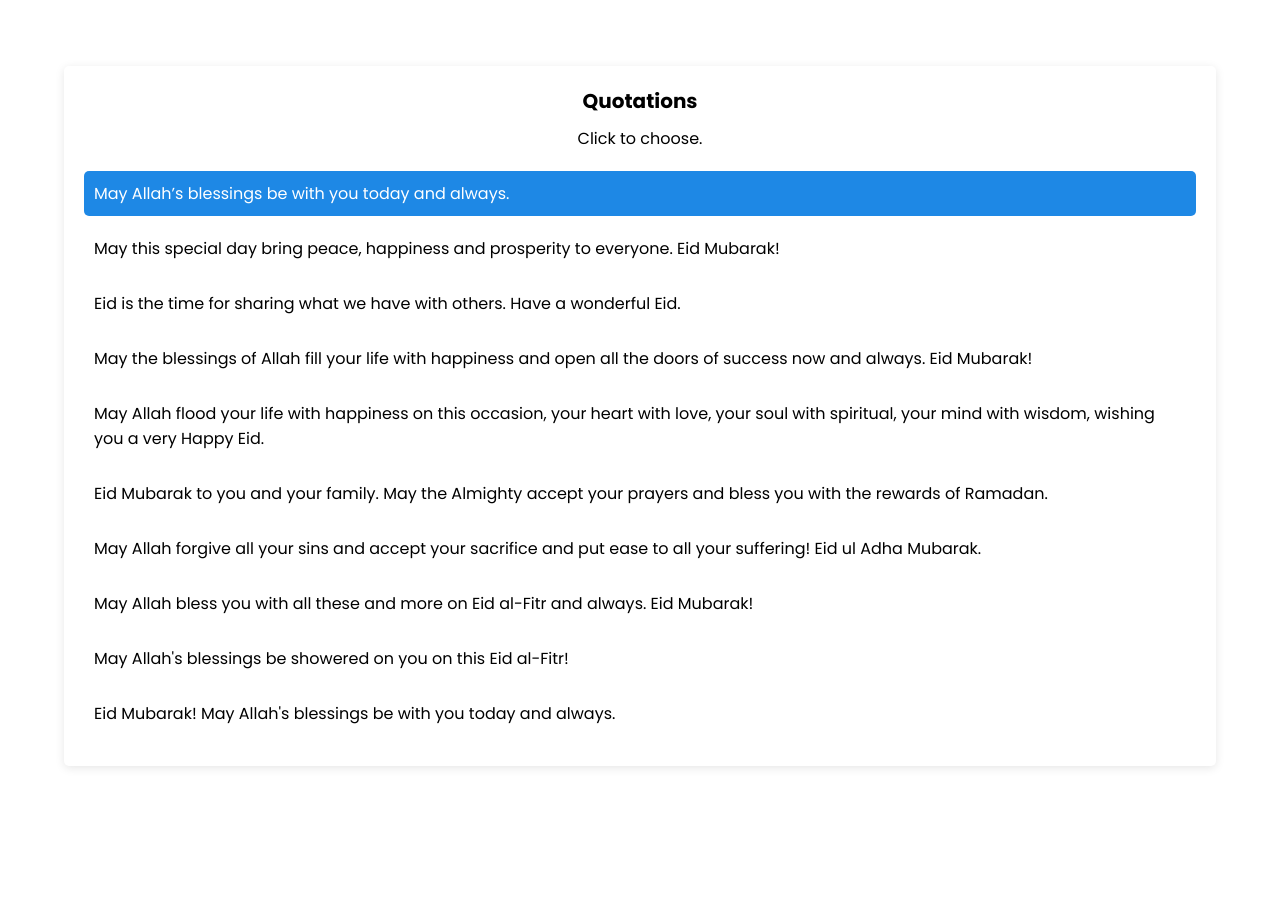
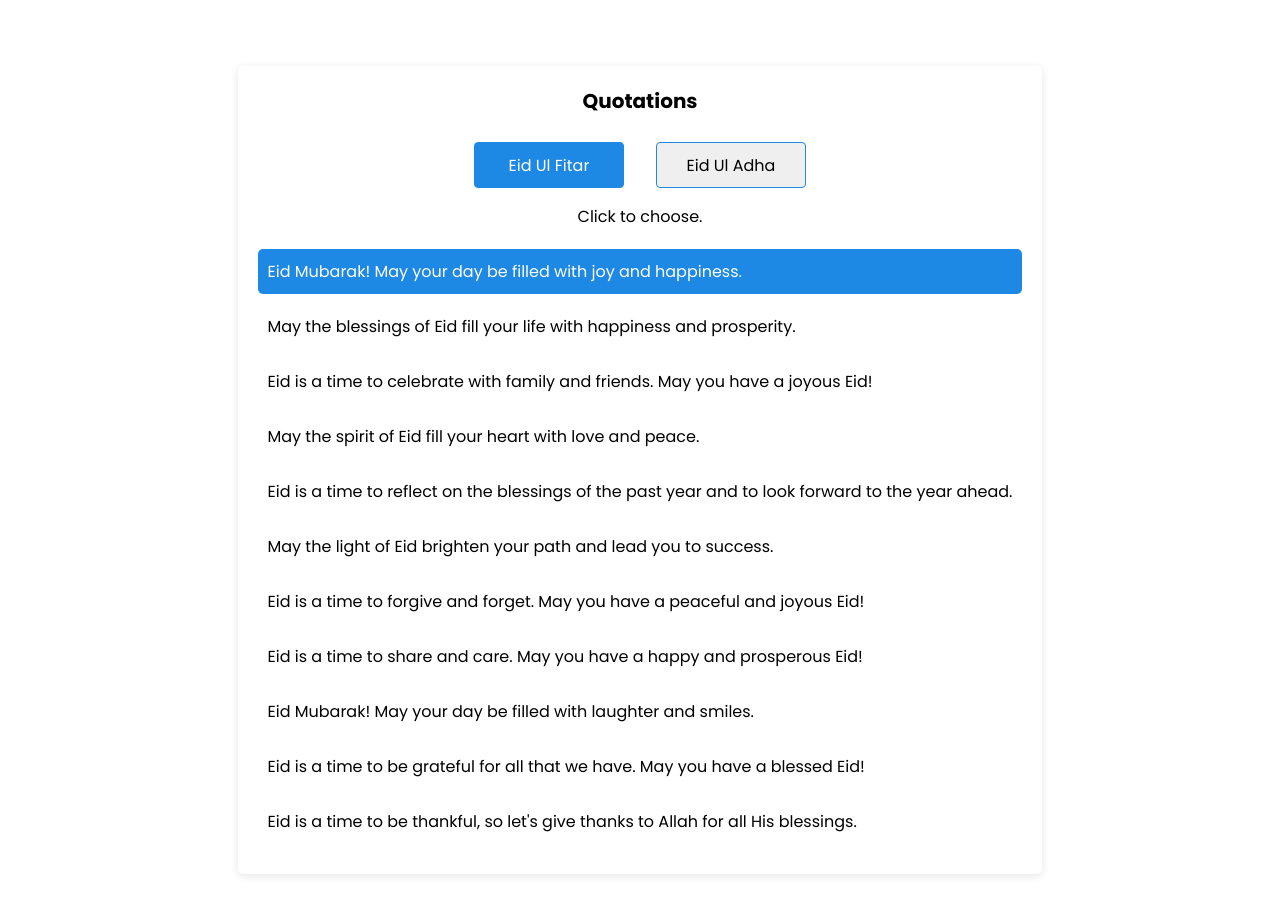
Before and after one commit to AA961/eid-cards, a Nuxt app: page / in a window 1280 px wide. Shown: the part 1220-2134 px from the top of the page. Before the commit the page ends 2070 px from the top, so only its background shows below. Built offline with nearby package versions, Linux system fonts and the light colour scheme.

Commit message:
adding eid ul adha qouets

```diff
--- a/pages/index.vue
+++ b/pages/index.vue
@@ -8,7 +8,7 @@ let visibleCardOnly = ref(false)
 
 let toName = ref("[Name]");
 let fromName = ref("[Your Name]");
-let cardHeading = ref("Have A Blessed Eid");
+let cardHeading = ref("Have A Blessed Eid!");
 
 
 if (route.query.to && route.query.from) {
@@ -101,19 +101,37 @@ const palettes = [
 ];
 
 
-const quotes = [
-    'May Allah’s blessings be with you today and always.',
-    'May this special day bring peace, happiness and prosperity to everyone. Eid Mubarak!',
-    'Eid is the time for sharing what we have with others. Have a wonderful Eid.',
-    'May the blessings of Allah fill your life with happiness and open all the doors of success now and always. Eid Mubarak!',
-    'May Allah flood your life with happiness on this occasion, your heart with love, your soul with spiritual, your mind with wisdom, wishing you a very Happy Eid.',
-    'Eid Mubarak to you and your family. May the Almighty accept your prayers and bless you with the rewards of Ramadan.',
-    'May Allah forgive all your sins and accept your sacrifice and put ease to all your suffering! Eid ul Adha Mubarak.',
-    'May Allah bless you with all these and more on Eid al-Fitr and always. Eid Mubarak!',
-    "May Allah's blessings be showered on you on this Eid al-Fitr!",
-    "Eid Mubarak! May Allah's blessings be with you today and always.",
+const eidUlFitarQuotes = [
+    "Eid Mubarak! May your day be filled with joy and happiness.",
+    "May the blessings of Eid fill your life with happiness and prosperity.",
+    "Eid is a time to celebrate with family and friends. May you have a joyous Eid!",
+    "May the spirit of Eid fill your heart with love and peace.",
+    "Eid is a time to reflect on the blessings of the past year and to look forward to the year ahead.",
+    "May the light of Eid brighten your path and lead you to success.",
+    "Eid is a time to forgive and forget. May you have a peaceful and joyous Eid!",
+    "Eid is a time to share and care. May you have a happy and prosperous Eid!",
+    "Eid Mubarak! May your day be filled with laughter and smiles.",
+    "Eid is a time to be grateful for all that we have. May you have a blessed Eid!",
+    "Eid is a time to be thankful, so let's give thanks to Allah for all His blessings."
 ];
-const selectedQuotation = ref(quotes[0]);
+
+const eidUlAdhaQuotes = [
+    "Eid ul Adha Mubarak! May your day be filled with peace, joy, and happiness.",
+    "May the blessings of Eid ul Adha fill your life with love, compassion, and generosity.",
+    "Eid ul Adha is a time to celebrate the sacrifice of Prophet Ibrahim. May your sacrifice be accepted by Allah.",
+    "May the spirit of Eid ul Adha fill your heart with love and compassion for all living beings.",
+    "Eid ul Adha is a time to come together as a community and celebrate our faith. May you have a joyous Eid!",
+    "May the light of Eid ul Adha guide you on the path of righteousness.",
+    "Eid ul Adha is a time to forgive and forget. May you have a peaceful and joyous Eid!",
+    "Eid ul Adha is a time to share and care. May you have a happy and prosperous Eid!",
+    "Eid ul Adha Mubarak! May your day be filled with laughter and smiles.",
+    "Eid ul Adha is a time to be grateful for all that we have. May you have a blessed Eid!"
+]
+
+
+const currentQuotation = ref(eidUlFitarQuotes)
+
+const selectedQuotation = ref(currentQuotation.value[0]);
 const selectQuotation = (quotation) => selectedQuotation.value = quotation;
 
 const selectedColor = ref(palettes[0]);
@@ -136,7 +154,7 @@ const saveCardAsImage = () => {
     html2canvas(cardPreview).then(canvas => {
         const image = canvas.toDataURL('image/png');
         const link = document.createElement('a');
-        link.download = 'eid-card.png';
+        link.download = "Eid Mubarak " +  toName.value ;
         link.href = image;
         link.click();
         showBranding.value = true
@@ -271,10 +289,16 @@ const openImage = () => {
                     </div>
                     <div class="quotation-picker">
                         <h3 class="quotation-picker__title">Quotations</h3>
+                        <div class="eids-buttons">
+                            <button @click="currentQuotation = eidUlFitarQuotes"
+                                :class="{ currentEid: currentQuotation.length == 11 }">Eid Ul Fitar</button>
+                            <button :class="{ currentEid: currentQuotation.length == 10 }"
+                                @click="currentQuotation = eidUlAdhaQuotes">Eid Ul Adha</button>
+                        </div>
                         <p>Click to choose.</p>
                         <div class="quotation-items">
                             <ul>
-                                <li v-for="quotation in quotes" :key="quotation" class="quotation-item"
+                                <li v-for="quotation in currentQuotation" :key="quotation" class="quotation-item"
                                     :class="{ selected: quotation === selectedQuotation }"
                                     @click="selectQuotation(quotation)">
                                     {{
@@ -403,6 +427,7 @@ const openImage = () => {
     flex-direction: column;
     padding: 2rem;
 }
+
 .color-picker {
     display: flex;
     flex-direction: column;
@@ -444,6 +469,26 @@ const openImage = () => {
     border-radius: 5px;
     padding: 20px;
     margin: 20px 0;
+
+    .eids-buttons {
+        button {
+            outline: none;
+            border: none;
+            padding: 0.6rem;
+            font-size: 1rem;
+            margin: 1rem;
+            width: 150px;
+            cursor: pointer;
+            font-family: 'Poppins', 'Helvetica Neue', serif;
+            border-radius: 4px;
+            border: 1px solid #1e88e5;
+
+            &.currentEid{
+                background: #1e88e5;
+                color: white;
+            }
+        }
+    }
 }
 
 .quotation-picker__title {
```
